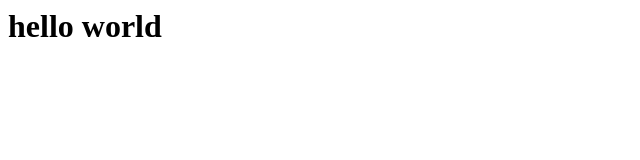
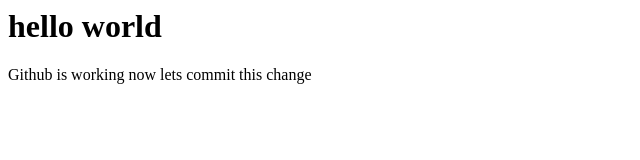
Before and after one commit to 20133br/L3website, a plain HTML site: page index.html in a window 1280 px wide. Shown: the whole page, without its empty margins (0-640 px from the left). Drawn offline with Linux system fonts and the light colour scheme.

Commit message:
added a sentence

```diff
--- a/index.html
+++ b/index.html
@@ -1 +1,2 @@
 <h1>hello world</h1>
+<p>Github is working now lets commit this change</p>
```
Also changed, not shown: 2 other files.
